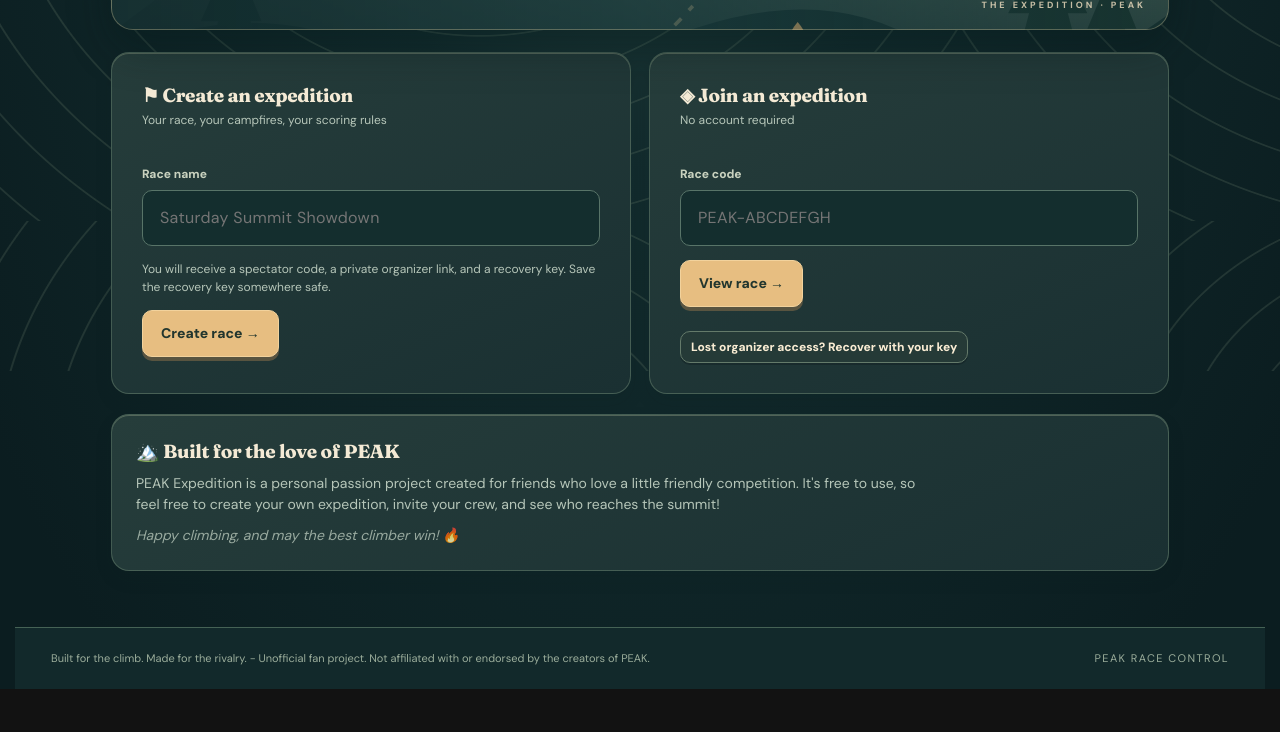
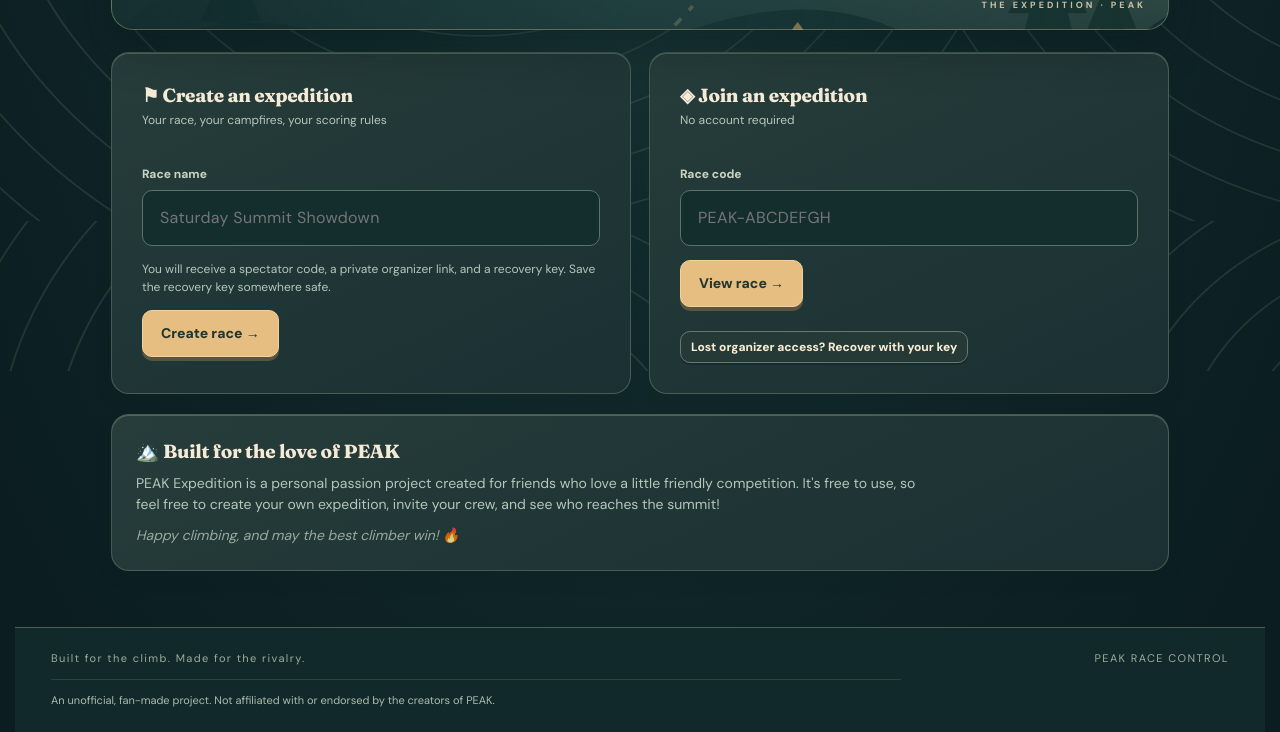
Before and after one commit to BigDyno/peak-expedition-cloud, a website: page public/index.html in a window 1280 px wide. Shown: the part 429-1161 px from the top of the page. Before the commit the page ends 1118 px from the top, so only its background shows below. Drawn offline with Linux system fonts and the light colour scheme; no server answers.

Commit message:
Add files via upload

```diff
--- a/public/cloud.css
+++ b/public/cloud.css
@@ -36,3 +36,9 @@
   .connection{white-space:normal}
   .landing .topbar{min-height:58px}
 }
+
+/* Unofficial fan-project disclaimer, displayed beneath the site footer. */
+.peak-footer-main{display:flex;align-items:center;justify-content:space-between;flex-wrap:wrap;gap:8px 24px}
+.peak-footer-main span{float:none}
+.peak-footer-disclaimer{margin:12px 0 0;padding-top:12px;border-top:1px solid #45625577;color:#a9bdac;font-size:11px;line-height:1.6;max-width:850px}
+@media(max-width:760px){.peak-footer-main{gap:6px}.peak-footer-main span:last-child{display:none}.peak-footer-disclaimer{font-size:11px}}
--- a/public/index.html
+++ b/public/index.html
@@ -56,7 +56,13 @@
       </header>
 
       <main id="view"></main>
-      <footer class="footer">Built for the climb. Made for the rivalry. - Unofficial fan project. Not affiliated with or endorsed by the creators of PEAK. <span>PEAK RACE CONTROL</span></footer>
+      <footer class="footer">
+        <div class="peak-footer-main">
+          <span>Built for the climb. Made for the rivalry.</span>
+          <span>PEAK RACE CONTROL</span>
+        </div>
+        <p class="peak-footer-disclaimer">An unofficial, fan-made project. Not affiliated with or endorsed by the creators of PEAK.</p>
+      </footer>
     </div>
   </div>
 
```
